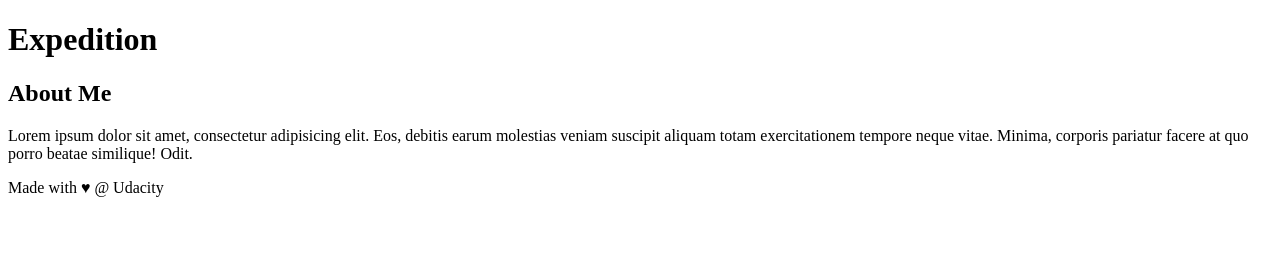
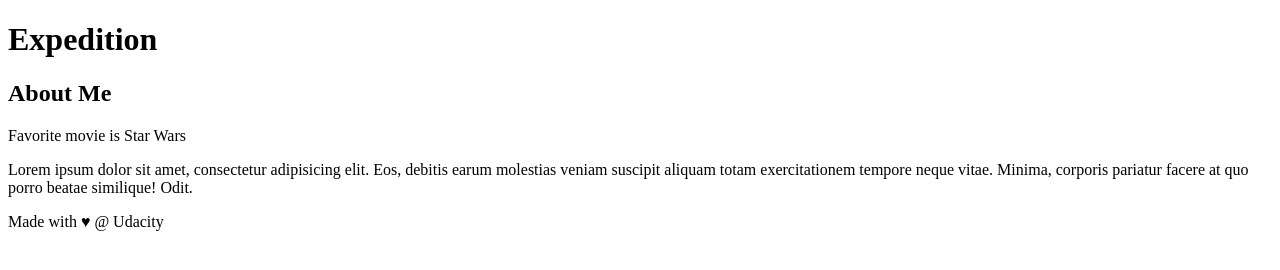
Before and after one commit to josejimenezjr0/gitTraining, a plain HTML site: page index.html in a window 1280 px wide. Drawn offline with Linux system fonts and the light colour scheme.

Commit message:
Add fav movie to aside

```diff
--- a/index.html
+++ b/index.html
@@ -21,7 +21,7 @@
 
     <aside>
         <h2>About Me</h2>
-
+        <p>Favorite movie is Star Wars</p>
         <p>Lorem ipsum dolor sit amet, consectetur adipisicing elit. Eos, debitis earum molestias veniam suscipit aliquam totam exercitationem tempore neque vitae. Minima, corporis pariatur facere at quo porro beatae similique! Odit.</p>
     </aside>
 
```
